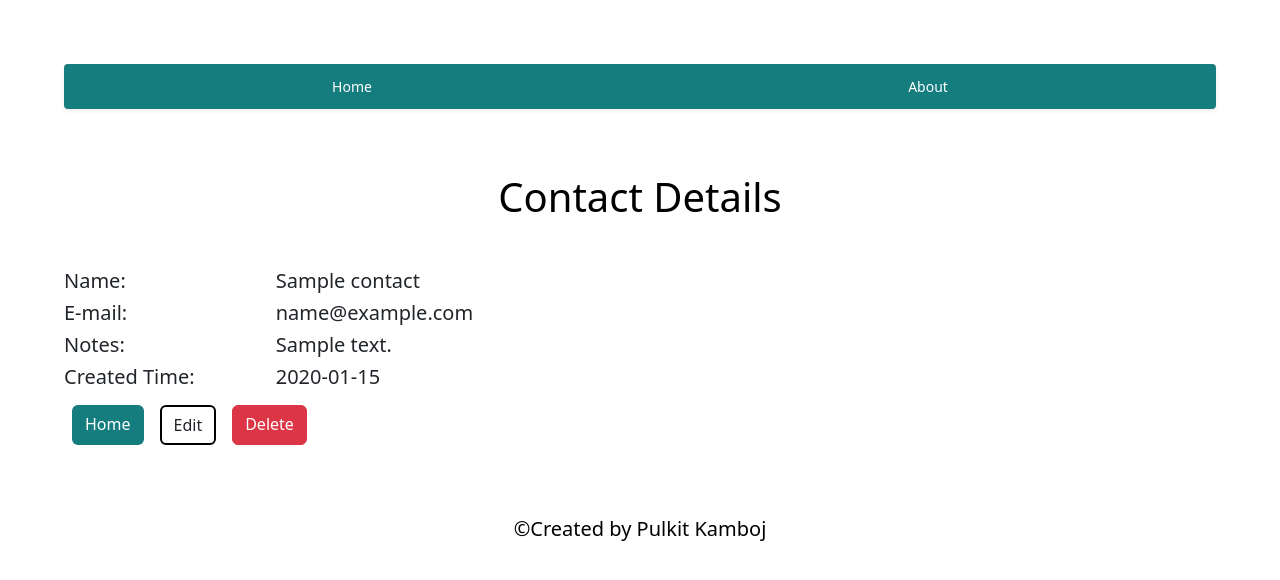
After one commit to Pulkit05Kamboj/pulkit_kamboj, a Django app: page /details/1 in a window 1280 px wide. The commit adds this page. Shown: the top 580 px of the page. Run offline with Django 5.2, Linux system fonts and the light colour scheme; tables that the repository leaves empty hold one stand-in row (values such as "Sample post"); some libraries are stand-ins or nearby versions.

Commit message:
added contact details page

```diff
--- a/app/pulkit_kamboj_CMS/templates/about.html
+++ b/app/pulkit_kamboj_CMS/templates/about.html
@@ -4,7 +4,7 @@
 {% load static %}
 <div style="display: flex; justify-content: center;">
     <div class="card m-5" style="width: 25%;">
-        <img src="{% static 'pictures/profile_pic.jpeg' %}" class="card-img-top" alt="profile pic">
+        <img src="{% static 'pictures/pp.jpeg' %}" class="card-img-top" alt="profile pic">
         <div class="card-body">
             <h1>About Me</h1>
             <h3 class="card-title">Pulkit Kamboj</h3>
--- /dev/null
+++ b/app/pulkit_kamboj_CMS/templates/details.html
@@ -0,0 +1,22 @@
+{% extends 'base.html' %}
+
+{% block title %} CMA | Contact Details {% endblock %}
+
+{% block content %}
+<h1 style="text-align: center; color: black;" class="m-5">{% block header %}Contact Details{% endblock %}</h1>
+<div style="display: flex; justify-content: left;">
+    <div style="display: grid; grid-template-columns: 12rem auto;">
+        <h5>Name: </h5><h5 style="margin-left: 10%">{{ curr_contact.contact_name }}</h5>
+        <h5>E-mail: </h5> <h5 style="margin-left: 10%">{{ curr_contact.contact_email }}</h5>
+        <h5>Notes: </h5> <h5 style="margin-left: 10%">{{ curr_contact.contact_notes }}</h5>
+        <h5>Created Time: </h5> <h5 style="margin-left: 10%">{{ curr_contact.created_time }}</h5>
+    </div>
+</div>
+<div style="display: flex; justify-content: left;">
+    <a class="btn m-2" style="background-color: #167D7F; color: white;" href="{% url 'home' %}">Home</a>
+    <a class="btn m-2" style="border: 2px solid black;" href="{% url 'update' curr_contact.id %}">Edit</a>
+    <a class="btn btn-danger m-2" href="{% url 'deleteConf' curr_contact.id %}">Delete</a>
+</div>
+
+
+{% endblock %}
--- a/app/pulkit_kamboj_CMS/urls.py
+++ b/app/pulkit_kamboj_CMS/urls.py
@@ -4,5 +4,6 @@ from . import views
 urlpatterns = [
     path('', views.home, name='home'),
     path('about', views.about, name='about'),
-    path('create', views.add_contact, name='createContact')
+    path('create', views.add_contact, name='createContact'),
+    path('details/<contact_id>', views.details, name='details')
 ]
--- a/app/pulkit_kamboj_CMS/views.py
+++ b/app/pulkit_kamboj_CMS/views.py
@@ -34,3 +34,9 @@ def add_contact(request):
                 return redirect('home')
     else:
         return render(request, 'addContact.html', {'created_time': update_time()})
+
+
+def details(request, contact_id):
+    curr_contact = Contacts.objects.get(pk=contact_id)
+    print(curr_contact)
+    return render(request, 'details.html', {'curr_contact': curr_contact})
```
Also changed, not shown: app/pulkit_kamboj_CMS/static/pictures/pp.jpg (added).
